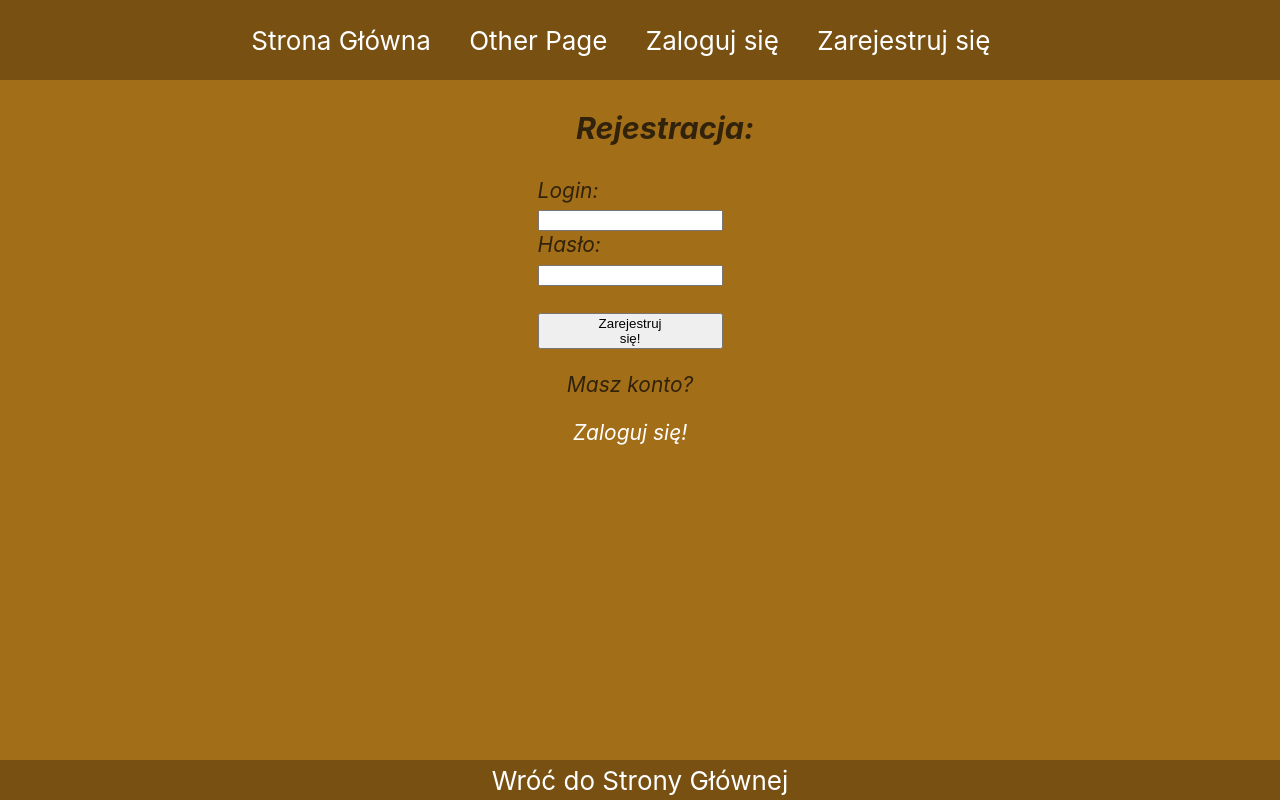
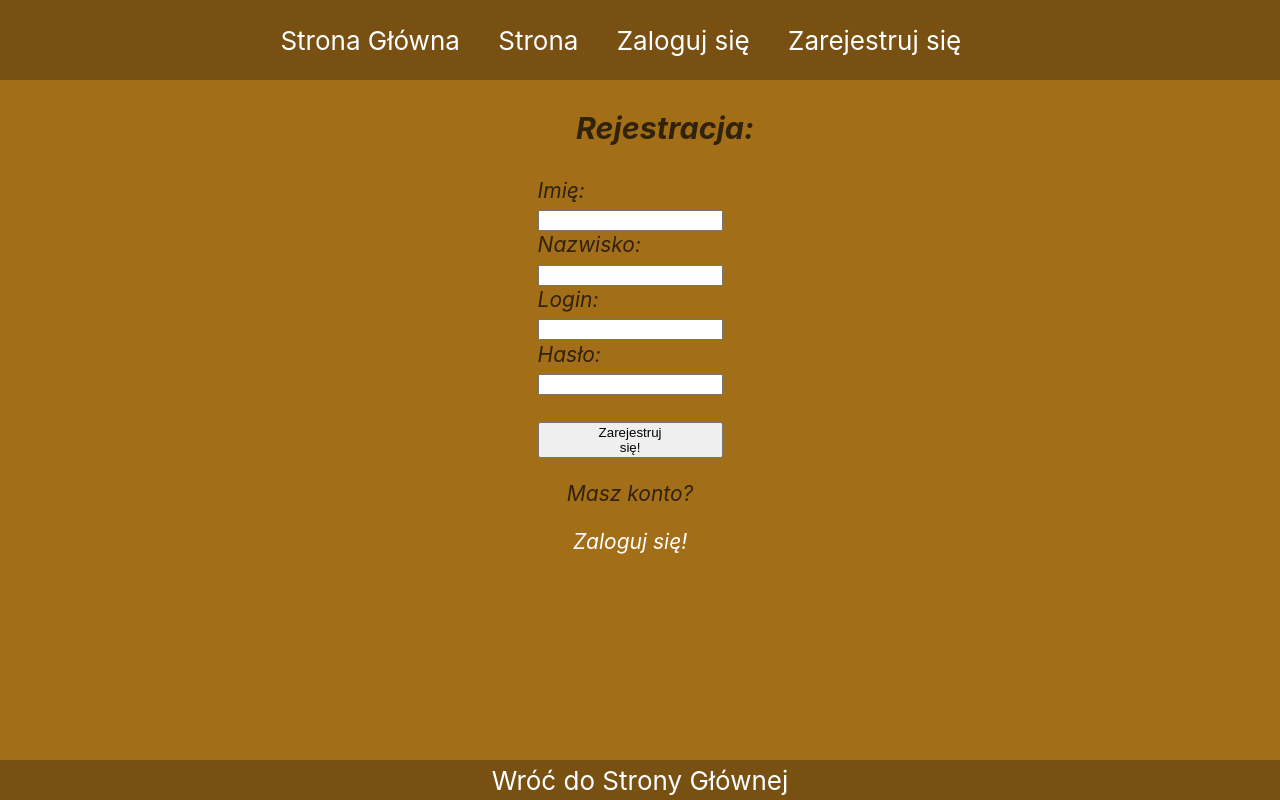
Before and after one commit to pawel54321/IO, a React (Create React App) app in the folder react-app/: page /rejestracja in a window 1280 px wide. Shown: the top 800 px of the page. Built offline with nearby package versions, Linux system fonts and the light colour scheme.

Commit message:
Register And Login - Front (Done)

```diff
--- a/react-app/src/App.js
+++ b/react-app/src/App.js
@@ -2,7 +2,7 @@ import React, { Component } from 'react';
 import './App.css';
 import { BrowserRouter as Router, Route, Link } from 'react-router-dom';
 
-import OtherPage from './Components/OtherPage';
+import Page from './Components/Page';
 import Site from './Components/Site';
 import Login from './Components/Login';
 import Register from './Components/Register';
@@ -21,7 +21,7 @@ class App extends Component {
           <Header/>
           <main>
             <Route exact path="/" component={Site} />
-            <Route exact path="/other-page" component={OtherPage} />
+            <Route exact path="/strona" component={Page} />
             <Route exact path="/logowanie" component={Login} />
             <Route exact path="/rejestracja" component={Register} />
           </main>
--- a/react-app/src/Components/Header.js
+++ b/react-app/src/Components/Header.js
@@ -8,7 +8,7 @@ const Header = () => (
             <Link to="/">Strona Główna</Link>
         </div>
         <div className="Element-menu">
-            <Link to="/other-page">Other Page</Link>
+            <Link to="/strona">Strona</Link>
         </div>
         <div className="Element-menu">
             <Link to="/logowanie">Zaloguj się</Link>
--- a/react-app/src/Components/Register.js
+++ b/react-app/src/Components/Register.js
@@ -12,6 +12,10 @@ class Register extends Component {
                 </div>
                 <div id="BarLogow2">
                     <form onSubmit="">
+                        <label>Imię: </label><br/>
+                        <input type="text" onChange=""/><br/>
+                        <label>Nazwisko: </label><br/>
+                        <input type="text" onChange=""/><br/>
                         <label>Login: </label><br/>
                         <input type="text" onChange=""/><br/>
                         <label>Hasło: </label><br/>
```
Also changed, not shown: react-app/src/Components/Page.js (renamed from react-app/src/Components/OtherPage.js).
